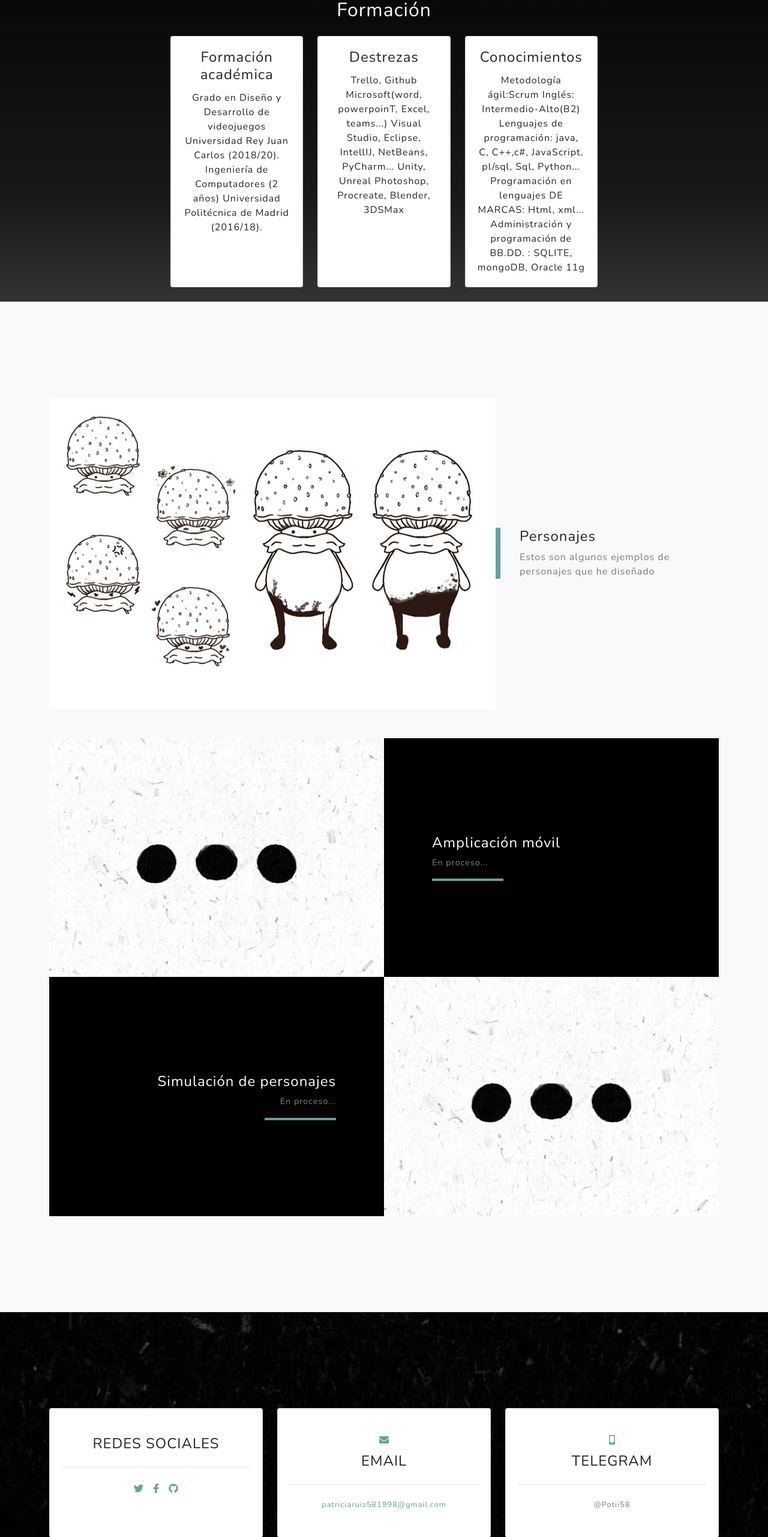
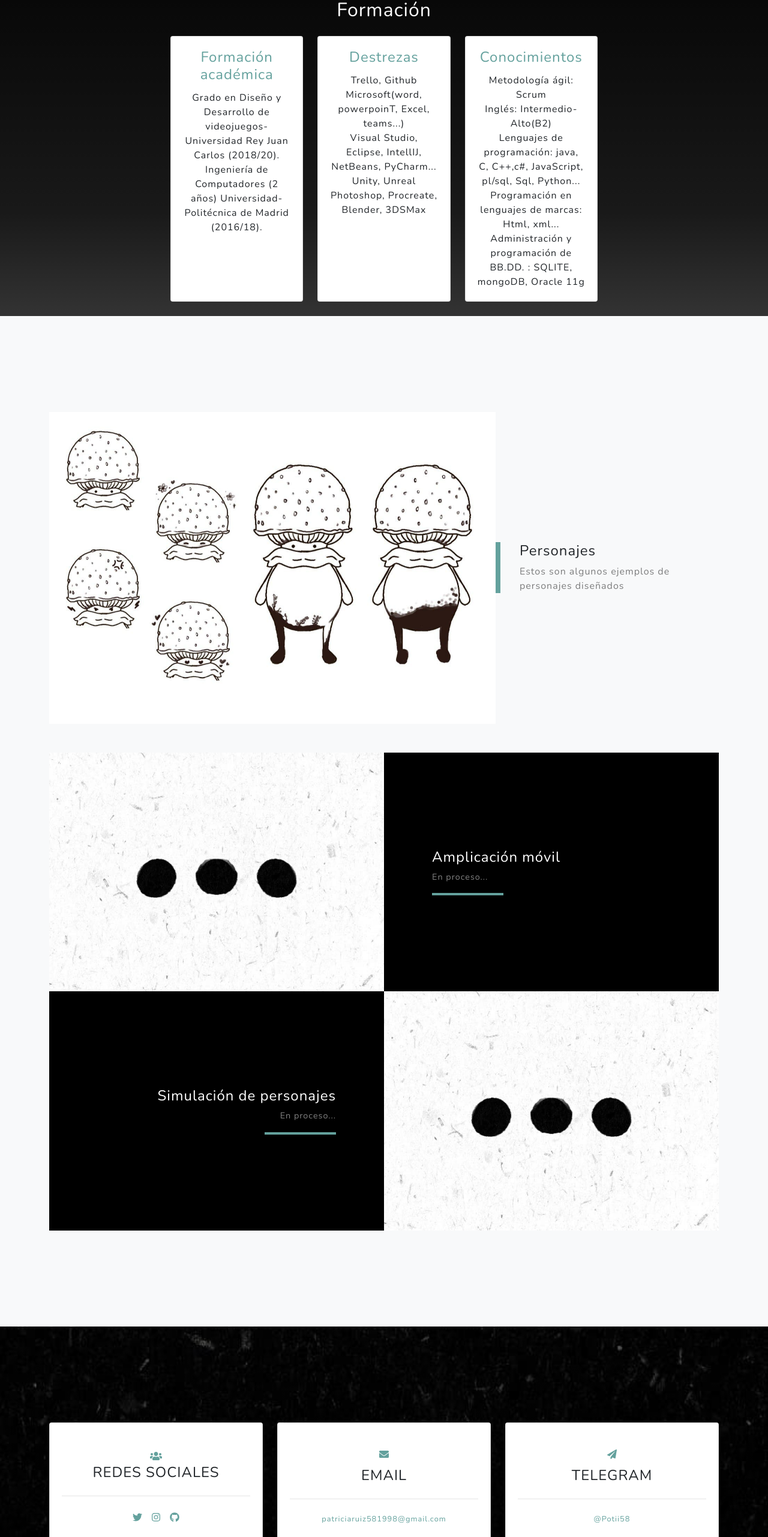
Before and after one commit to LaPatris/LaPatris.github.io, a plain HTML site: page index.html in a window 1280 px wide. Shown: the part 1957-4520 px from the top of the page at 60% size. Drawn offline with nearby package versions, Linux system fonts and the light colour scheme.

Commit message:
Algunos cambios en formación

```diff
--- a/index.html
+++ b/index.html
@@ -5,7 +5,7 @@
         <meta name="viewport" content="width=device-width, initial-scale=1, shrink-to-fit=no" />
         <meta name="description" content="" />
         <meta name="author" content="" />
-        <title>Porfolio_PRB</title>
+        <title>Porfolio-PRB</title>
         <link rel="icon" type="image/x-icon" href="assets/img/favicon.PNG" />
         <!-- Font Awesome icons (free version)-->
         <script src="https://use.fontawesome.com/releases/v5.15.1/js/all.js" crossorigin="anonymous"></script>
@@ -93,12 +93,13 @@
                               <div class="col-lg-4 col-sm-6 mb-4">
                                 <div class="card h-100">
                                   <div class="card-body">
-                                    <h4 class="card-title">
-                                      <a >Formación académica</a>
+                                    <h4 class="card-title text-primary">
+                                      <a>Formación académica</a>
                                     </h4>
                                     <p class="card-text">
-                                        <a> Grado en Diseño y Desarrollo de videojuegos Universidad Rey Juan Carlos (2018/20).</a>
-                                        <a> Ingeniería de Computadores (2 años) Universidad Politécnica de Madrid (2016/18).</a>
+                                        <a> Grado en Diseño y Desarrollo de videojuegos-Universidad Rey Juan Carlos (2018/20).</a>
+                                        <br />
+                                        <a> Ingeniería de Computadores (2 años) Universidad-Politécnica de Madrid (2016/18).</a>
                                         </p>
                                   </div>
                                 </div>
@@ -106,14 +107,18 @@
                               <div class="col-lg-4 col-sm-6 mb-4">
                                 <div class="card h-100">
                                   <div class="card-body">
-                                    <h4 class="card-title">
+                                    <h4 class="card-title text-primary">
                                       <a >Destrezas</a>
                                     </h4>
                                     <p class="card-text">
                                         <a>Trello, Github</a>
+                                        <br />
                                         <a>Microsoft(word, powerpoinT, Excel, teams...)</a>
+                                        <br />
                                         <a>Visual Studio, Eclipse, IntellIJ, NetBeans, PyCharm...</a>
+                                        <br />
                                         <a>Unity, Unreal</a>
+                                        <br />
                                         <a> Photoshop, Procreate, Blender, 3DSMax</a>
 
                                     </p>
@@ -123,14 +128,18 @@
                               <div class="col-lg-4 col-sm-6 mb-4">
                                 <div class="card h-100">
                                   <div class="card-body">
-                                    <h4 class="card-title">
+                                    <h4 class="card-title text-primary">
                                       <a >Conocimientos</a>
                                     </h4>
                                     <p class="card-text">
-                                        <a>Metodología ágil:Scrum</a>
+                                        <a>Metodología ágil: Scrum </a>
+                                          <br />
                                         <a>Inglés: Intermedio-Alto(B2)</a>
+                                        <br />
                                         <a>Lenguajes de programación: java, C, C++,c#, JavaScript, pl/sql, Sql, Python...</a>
-                                        <a>Programación en lenguajes DE MARCAS: Html, xml...</a>
+                                        <br />
+                                        <a>Programación en lenguajes de marcas: Html, xml...</a>
+                                        <br />
                                         <a> Administración y programación de  BB.DD. : SQLITE, mongoDB, Oracle 11g</a>
                                     </p>
                                   </div>
@@ -193,7 +202,7 @@
                     <div class="col-xl-4 col-lg-5">
                         <div class="featured-text text-center text-lg-left">
                             <h4>Personajes</h4>
-                            <p class="text-black-50 mb-0">Estos son algunos ejemplos de personajes que he diseñado</p>
+                            <p class="text-black-50 mb-0">Estos son algunos ejemplos de personajes diseñados </p>
                         </div>
                     </div>
                 </div>
@@ -237,12 +246,13 @@
                     <div class="col-md-4 mb-3 mb-md-0">
                         <div class="card py-4 h-100">
                             <div class="card-body text-center">
+                                <i class="fas fa-users text-primary"></i>
                                 <h4 class="text-uppercase m-0">Redes Sociales</h4>
                                 <hr class="my-4" />
 
                 <div class="social d-flex justify-content-center">
                     <a class="mx-2" href="https://twitter.com/patriiArt"><i class="fab fa-twitter"></i></a>
-                    <a class="mx-2" href="https://www.instagram.com/patriiart/?igshid=6c7my34p80t"><i class="fab fa-facebook-f"></i></a>
+                    <a class="mx-2" href="https://www.instagram.com/patriiart/?igshid=6c7my34p80t"><i class="fab fa-instagram"></i></a>
                     <a class="mx-2" href="https://github.com/LaPatris"><i class="fab fa-github"></i></a>
                 </div>
                             </div>
@@ -261,10 +271,10 @@
                     <div class="col-md-4 mb-3 mb-md-0">
                         <div class="card py-4 h-100">
                             <div class="card-body text-center">
-                                <i class="fas fa-mobile-alt text-primary mb-2"></i>
+                                <i class="fas fa-paper-plane text-primary mb-2"></i>
                                 <h4 class="text-uppercase m-0">Telegram</h4>
                                 <hr class="my-4" />
-                                <div class="small text-black-50">@Potii58</div>
+                                <div class="small text-primary  mb-2">@Potii58</div>
                             </div>
                         </div>
                     </div>
@@ -273,7 +283,7 @@
         </section>
 
         <!-- Footer-->
-        <footer class="footer bg-black small text-center text-white-50"><div class="container">Copyright © Your Website 2020</div></footer>
+        <footer class="footer bg-black small text-center text-white-50"><div class="container">Copyright © Portfolio-PRB 2021</div></footer>
         <!-- Bootstrap core JS-->
         <script src="https://cdnjs.cloudflare.com/ajax/libs/jquery/3.5.1/jquery.min.js"></script>
         <script src="https://cdn.jsdelivr.net/npm/bootstrap@4.5.3/dist/js/bootstrap.bundle.min.js"></script>
```
